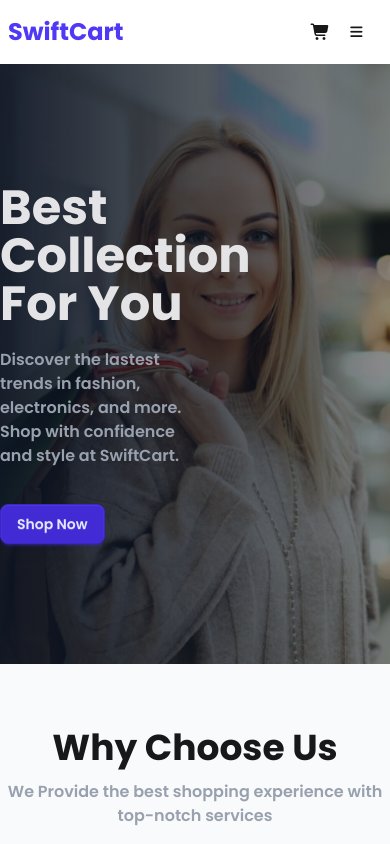
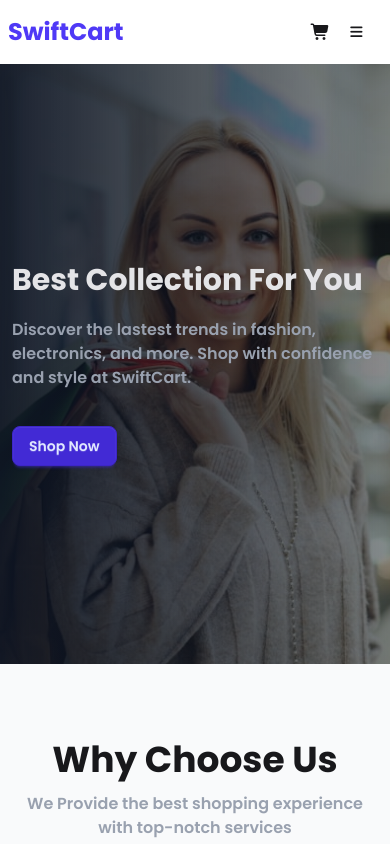
Before and after one commit to rootnure/mr_fakestore-a1, a plain HTML site: page index.html in a window 390 px wide. Shown: the top 844 px of the page. Drawn offline with nearby package versions, Linux system fonts and the light colour scheme.

Commit message:
Mobile Responsive added in banner and why choose us section

```diff
--- a/index.html
+++ b/index.html
@@ -111,8 +111,8 @@
                     class="hero-content text-neutral-content h-[600px] p-0 md:w-7xl max-w-7xl"
                 >
                     <div class="w-full">
-                        <div class="max-w-1/2">
-                            <h1 class="mb-5 text-5xl font-bold">
+                        <div class="md:max-w-1/2 p-3 md:p-0">
+                            <h1 class="mb-5 text-3xl md:text-5xl font-bold">
                                 Best Collection For You
                             </h1>
                             <p class="mb-5 text-gray-400 font-semibold">
@@ -130,14 +130,16 @@
             <!-- why choose us -->
             <section class="bg-gray-50 py-16">
                 <div class="max-w-7xl mx-auto">
-                    <div class="text-center">
+                    <div class="text-center p-3 md:p-0">
                         <h2 class="text-4xl font-bold">Why Choose Us</h2>
                         <p class="text-gray-400 font-semibold mt-3">
                             We Provide the best shopping experience with
                             top-notch services
                         </p>
                     </div>
-                    <div class="pt-12 grid md:grid-cols-4 gap-x-4 mt-8">
+                    <div
+                        class="pt-12 grid md:grid-cols-4 gap-x-4 mt-8 p-3 md:p-0 gap-y-16 md:gap-y-0"
+                    >
                         <div class="service relative">
                             <div
                                 class="icon p-3 rounded-lg border-4 border-white bg-[#eef2ff] w-max text-3xl absolute -top-8 left-4 text-[#4f39f6] shadow-lg"
```
